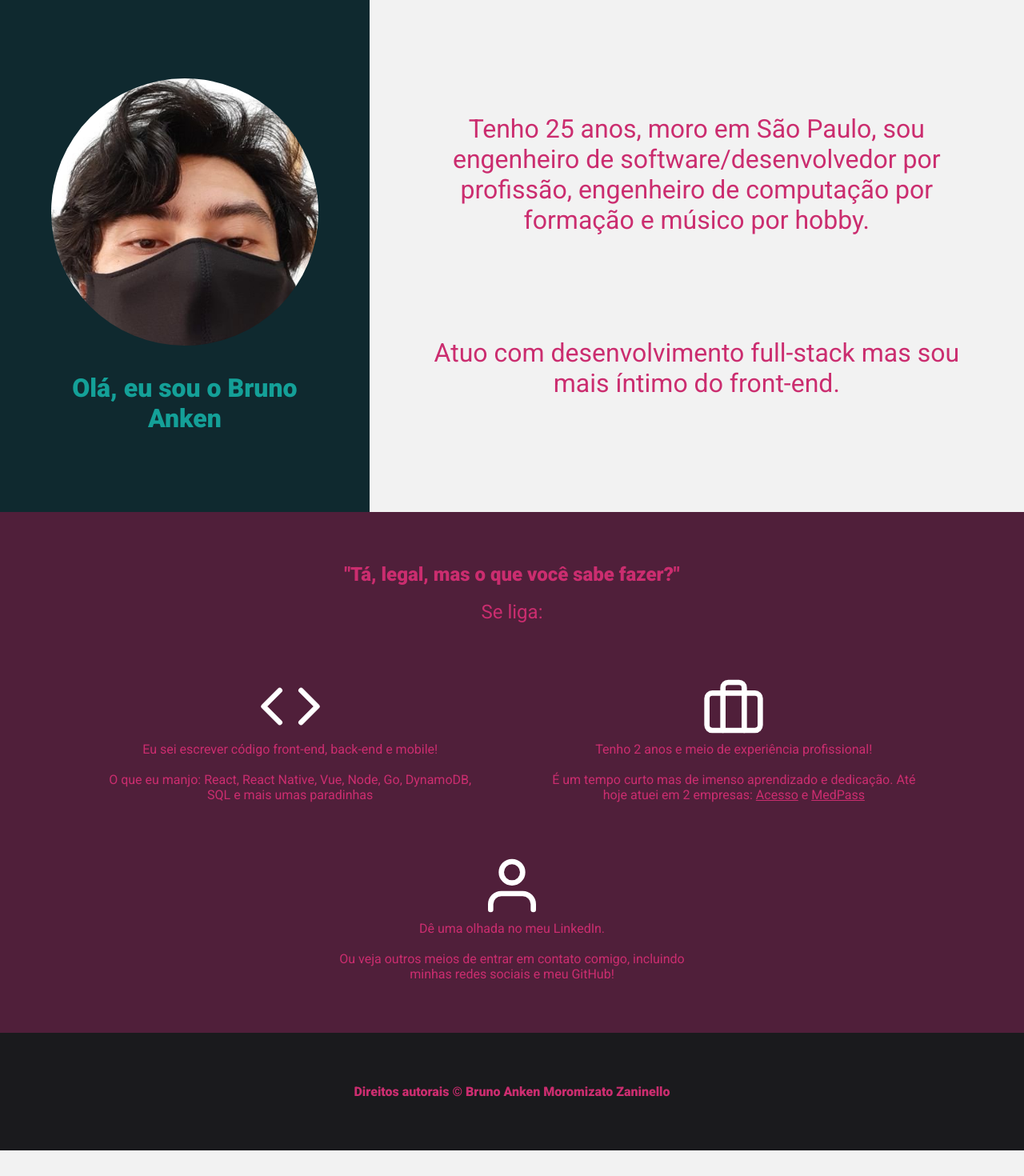
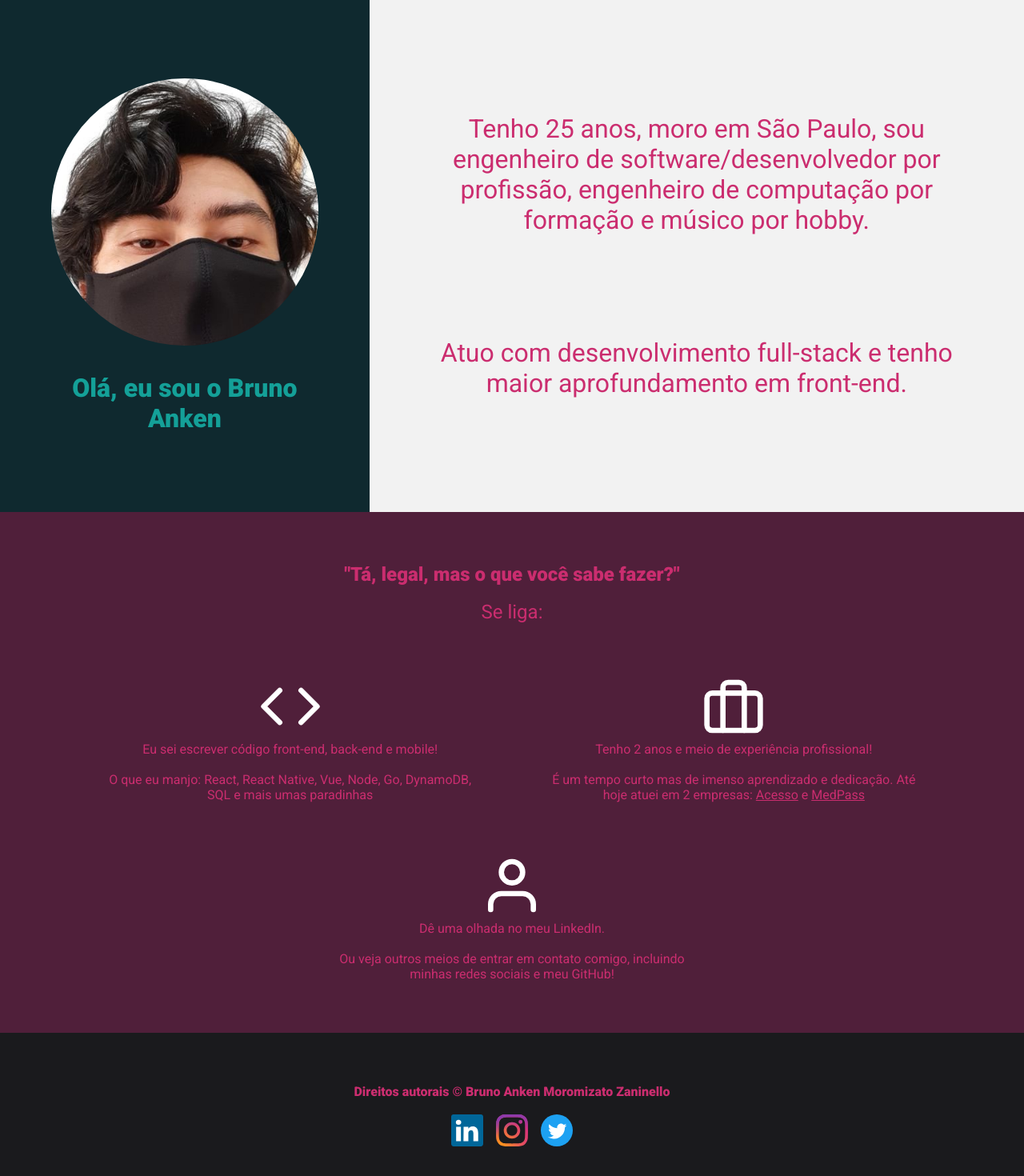
Before and after one commit to brunoanken/anken.dev, a Next.js app: page / in a window 1280 px wide. Shown: the top 1470 px of the page at 80% size. Before the commit the page ends 1438 px from the top, so only its background shows below. Built offline with nearby package versions, Linux system fonts and the light colour scheme.

Commit message:
:lipstick: Add social media link logos to the footer.

```diff
--- a/components/Organisms/Footer/footer.module.scss
+++ b/components/Organisms/Footer/footer.module.scss
@@ -2,3 +2,16 @@
     background-color: var(--black3);
     color: var(--pink1);
 }
+
+.social-icons {
+    a {
+        &:not(:last-of-type) {
+            margin-right: 1rem;
+        }
+    }
+
+    img {
+        max-width: 2.5rem;
+        height: auto;
+    }
+}
--- a/components/Organisms/Footer/index.js
+++ b/components/Organisms/Footer/index.js
@@ -5,6 +5,12 @@ const Footer = () => (
         <p>
             <strong>Direitos autorais © Bruno Anken Moromizato Zaninello</strong>
         </p>
+        <br />
+        <div className={styles['social-icons']}>
+            <a href="https://www.linkedin.com/in/brunoanken/"><img src="/icons/linkedin.svg" alt="LinkedIn" /></a>
+            <a href="https://www.instagram.com/brunoanken/"><img src="/icons/instagram.svg" alt="Instagram" /></a>
+            <a href="https://twitter.com/Zaninellossauro"><img src="/icons/twitter.svg" alt="Twitter" /></a>
+        </div>
     </div>
 )
 
--- a/pages/index.js
+++ b/pages/index.js
@@ -34,7 +34,7 @@ export default function Home() {
             </p>
 
             <p className={`${styles['main-text']} text-center padding`}>
-              Atuo com desenvolvimento full-stack mas sou mais íntimo do front-end.
+              Atuo com desenvolvimento full-stack e tenho maior aprofundamento em front-end.
             </p>
           </div>
 
```
